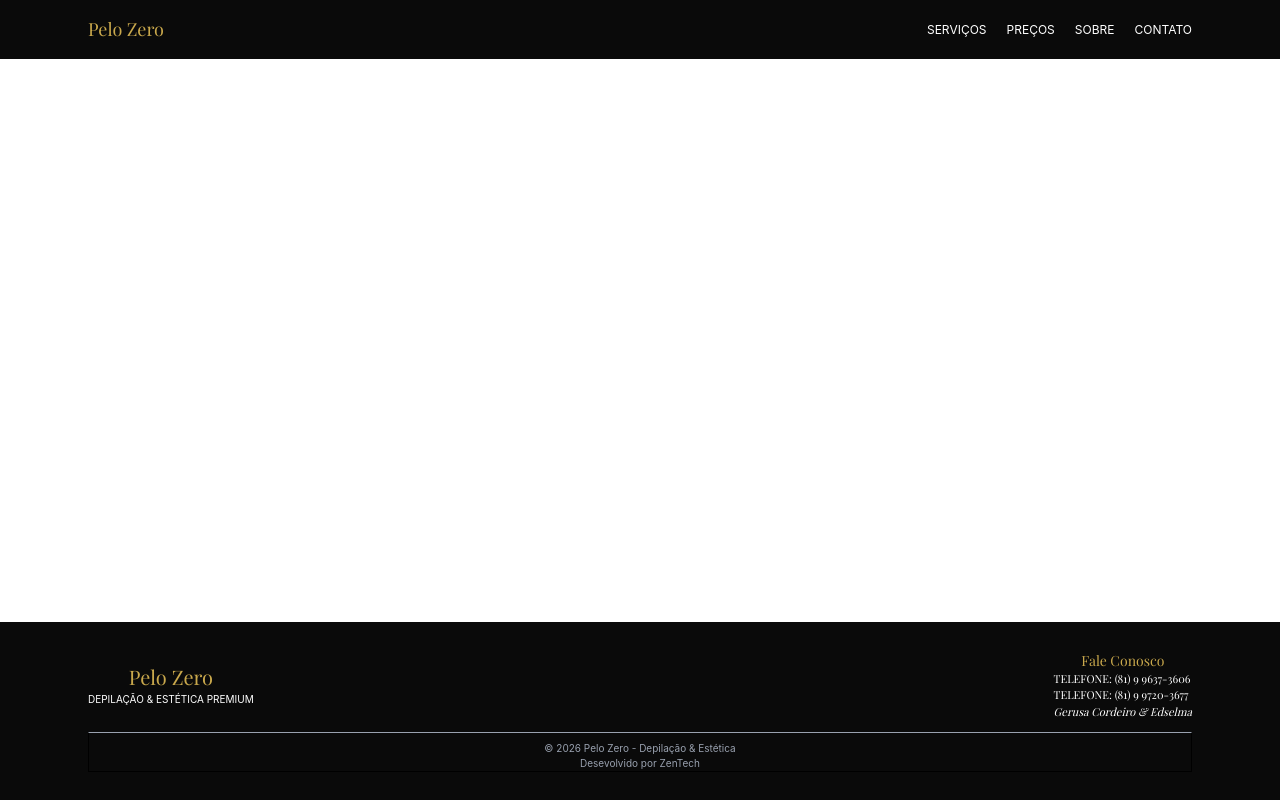
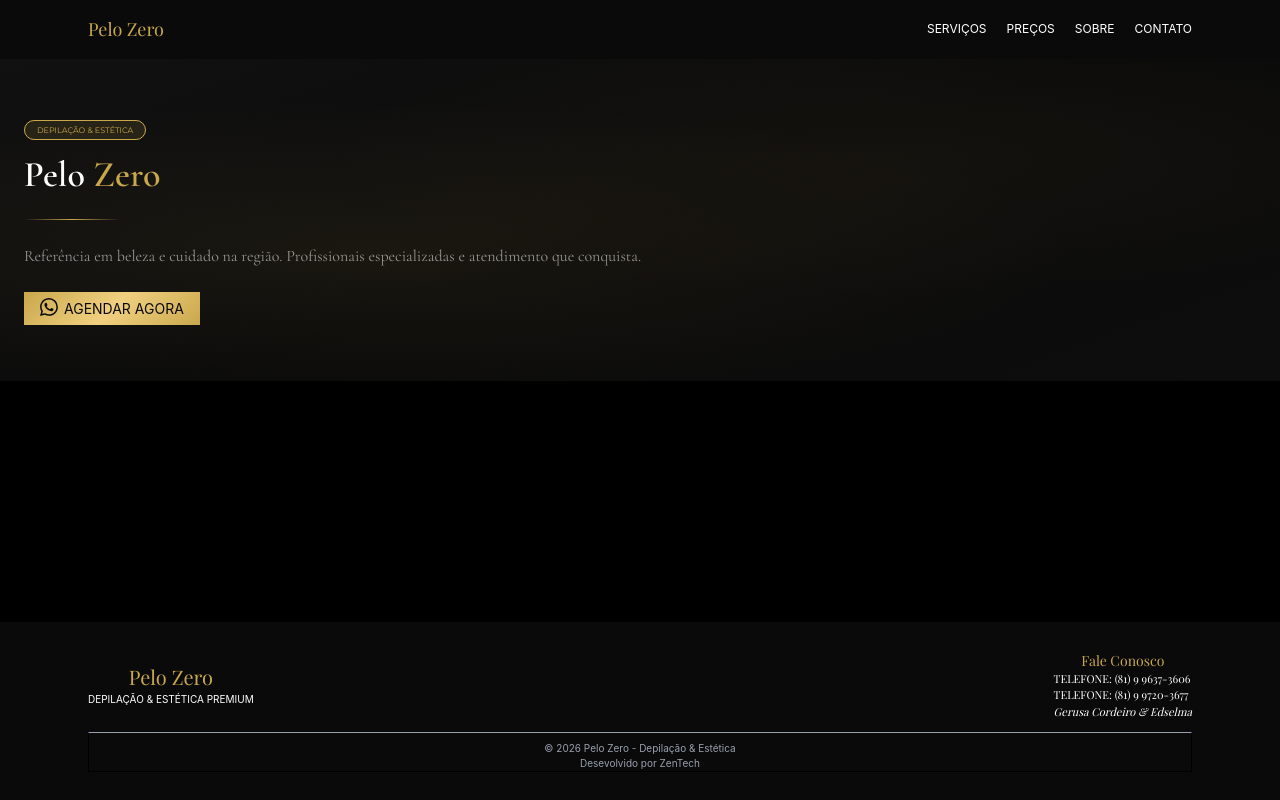
Before and after one commit to ZenTech-web/PELOZERO, a React (Vite) app: page / in a window 1280 px wide. Built offline with nearby package versions, Linux system fonts and the light colour scheme.

Commit message:
update banner

```diff
--- a/src/App.jsx
+++ b/src/App.jsx
@@ -1,14 +1,17 @@
 import { Outlet } from "react-router-dom"
 import Header from "./Components/Header"
 import Footer from "./Components/Footer"
+import { useState } from "react"
 
 function App() {
 
+  const [openValue, setOpenValue] = useState(false)
+
   return (
     <>
-    <Header/>
-    <Outlet/>
-    <Footer/>
+    <Header openValue={openValue} setOpenValue={setOpenValue}/>
+    <Outlet context={{openValue}}/>
+    <Footer openValue={openValue}/>
     </>
   )
 }
--- /dev/null
+++ b/src/Components/Bnt/index.jsx
@@ -0,0 +1,12 @@
+import { BsWhatsapp } from "react-icons/bs";
+
+const Bnt = (props) => {
+    return (
+       <button className="text-dark text-[14px] bg-gold-shine flex uppercase py-1.5 px-4 gap-1.5 cursor-pointer">
+        <BsWhatsapp className="text-dark text-[18px]" />
+        <span>{props.valor}</span>
+       </button>
+    )
+}
+
+export default Bnt
--- a/src/Components/Footer/index.jsx
+++ b/src/Components/Footer/index.jsx
@@ -1,9 +1,9 @@
 import P from "../P"
 
-const Footer = () => {
+const Footer = ({openValue}) => {
     return (
 
-       <footer className="bg-dark w-full bottom-0 top-auto fixed">
+       <footer className={`bg-dark w-full bottom-0 mt-auto ${openValue ? "hidden" : ""}`}>
 
            <section className="flex flex-col py-7 px-6 justify-between items-center max-w-6xl mx-auto">
 
--- a/src/Components/Header/index.jsx
+++ b/src/Components/Header/index.jsx
@@ -1,13 +1,12 @@
-import { useState } from "react";
+
 import P from "../P"
 import { FaBars, FaTimes} from 'react-icons/fa';
 
-const Header = () => {
+const Header = ({openValue, setOpenValue}) => {
 
-   const [valor, setValor] =useState(false)
 
    function isMenuOpen() {
-    setValor(!valor)
+    setOpenValue(!openValue)
    }
 
     return (
@@ -22,21 +21,30 @@ const Header = () => {
             />
 
             <button onClick={isMenuOpen} className={"text-white cursor-pointer transition-colors hover:text-gold active:text-gold sm:hidden"}>
-             {valor ? <FaTimes size={20}/> : <FaBars  size={20} />}
+             {openValue ? <FaTimes size={20}/> : <FaBars  size={20} />}
             </button>
 
             <ul className="hidden text-white text-[12px] gap-5 uppercase sm:flex">
-                <li className="hover:text-gold-light cursor-pointer">serviços</li>
-                <li className="hover:text-gold-light cursor-pointer">preços</li>
-                <li className="hover:text-gold-light cursor-pointer">sobre</li>
-                <li className="hover:text-gold-light cursor-pointer">contato</li>
+
+                <li className="hover:text-gold-light cursor-pointer after:content-[''] after:block after:h-0.5 after:bg-white after:w-0
+                after:transition-all after:duration-300 hover:after:w-full">serviços</li>
+
+                <li className="hover:text-gold-light cursor-pointer after:content-[''] after:block after:h-0.5 after:bg-white after:w-0
+                after:transition-all after:duration-300 hover:after:w-full">preços</li>
+
+                <li className="hover:text-gold-light cursor-pointer after:content-[''] after:block after:h-0.5 after:bg-white after:w-0
+                after:transition-all after:duration-300 hover:after:w-full">sobre</li>
+
+                <li className="hover:text-gold-light cursor-pointer after:content-[''] after:block after:h-0.5 after:bg-white after:w-0
+                after:transition-all after:duration-300 hover:after:w-full">contato</li>
+
             </ul>
 
             </section>
 
         </header>
 
-        <section className={`bg-dark-2 w-full border border-t-white py-2 px-6 absolute transition-all duration-300 ease-in-out origin-top left-0 sm:hidden ${valor ? "opacity-100 scale-y-100 pointer-events-auto" : "opacity-0 scale-y-0 pointer-events-none"}`}>
+        <section className={`bg-dark-2 w-full mt-14 border border-t-white py-2 px-6 absolute transition-all duration-300 ease-in-out origin-top left-0 sm:hidden ${openValue ? "opacity-100 scale-y-100 pointer-events-auto" : "opacity-0 scale-y-0 pointer-events-none"}`}>
           <ul className="text-white text-[12px] font-body uppercase flex flex-col gap-1.5">
             <li className="hover:text-gold-light cursor-pointer">serviços</li>
             <li className="hover:text-gold-light cursor-pointer">preços</li>
--- /dev/null
+++ b/src/Components/Pborder/index.jsx
@@ -0,0 +1,9 @@
+const Pborder = (props) => {
+    return (
+
+      <span className="border border-gold text-[8px] font-body uppercase rounded-2xl px-3 py-1 bg-[#C9A84C1F] text-gold">{props.valor}</span>
+
+    )
+}
+
+export default Pborder
--- a/src/Pages/Main/index.jsx
+++ b/src/Pages/Main/index.jsx
@@ -1,7 +1,36 @@
+import { useOutletContext } from "react-router-dom";
+import Bnt from "../../Components/Bnt"
+import P from "../../Components/P"
+import Pborder from "../../Components/Pborder"
+
 const Main = () => {
+
+   const {openValue} = useOutletContext();
+
     return (
       <>
+      <main className={`${openValue ? "hidden" : ""}`}>
 
+        <section className="py-14 px-6 bg-hero">
+            <Pborder valor="Depilação & Estética"/>
+
+            <h1 className="text-4xl text-white font-elegant font-bold mt-4">Pelo <span className="text-gold">Zero</span></h1>
+
+             <div className="h-px w-24 my-6 bg-gradient-to-r from-transparent via-gold to-transparent"></div>
+
+            <P
+            className="text-[#FFFFFF8C] text-[16px] font-elegant"
+            valor="Referência em beleza e cuidado na região. Profissionais especializadas e atendimento que conquista."
+            />
+
+            <div className="mt-6 w-44">
+              <Bnt
+              valor="Agendar agora"
+              />
+            </div>
+        </section>
+
+        </main>
       </>
     )
 }
--- a/src/index.css
+++ b/src/index.css
@@ -9,8 +9,18 @@
   --color-gold-light: #f0d080;
   --color-dark: #0a0a0a;
   --color-dark-2: #080808;
+
+  --background-image-hero:
+    radial-gradient(ellipse at 30% 60%, rgba(201,168,76,0.08) 0%, transparent 55%),
+    radial-gradient(ellipse at 70% 30%, rgba(201,168,76,0.05) 0%, transparent 45%),
+    linear-gradient(160deg, #111111, #0a0a0a, #0d0d0d);
+
+  --background-image-gold-shine: linear-gradient(135deg, rgb(201, 168, 76), rgb(240, 208, 128), rgb(201, 168, 76));
 }
 
 body, #root {
   height: 100vh;
+  display: flex;
+  flex-direction: column;
+  background-color: black;
 }
```
